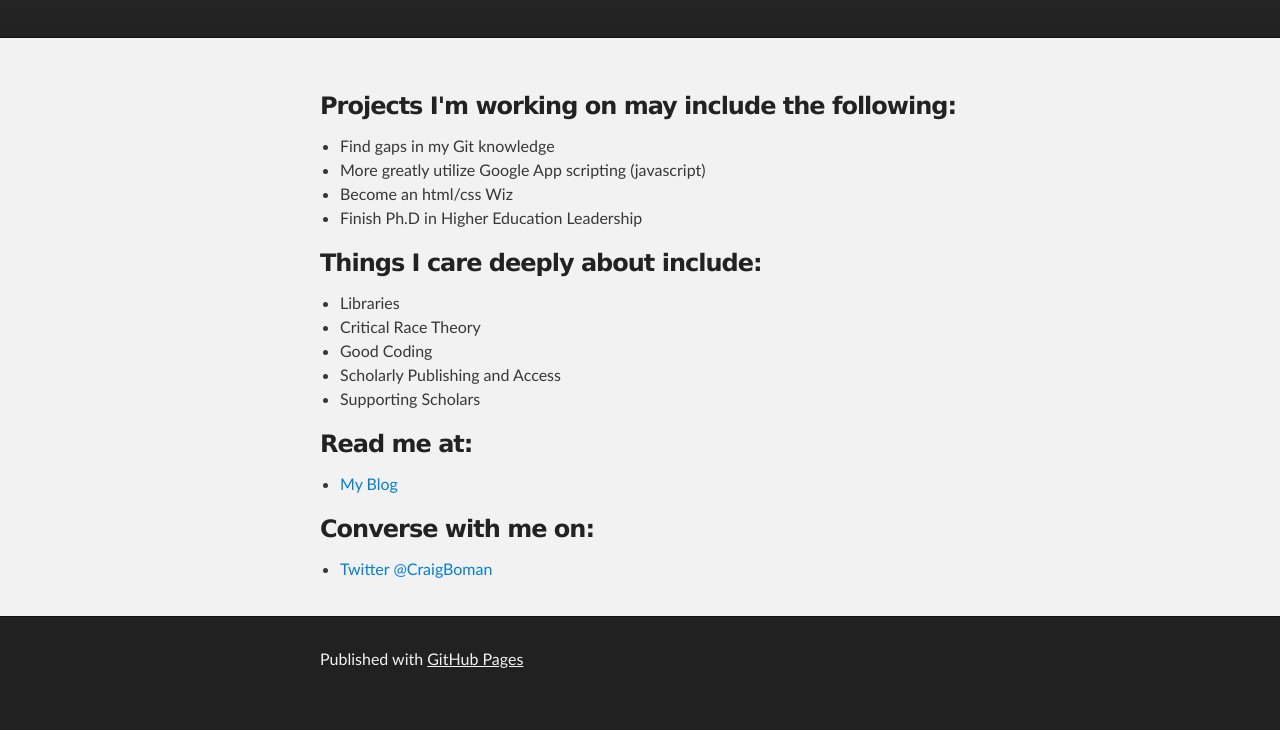
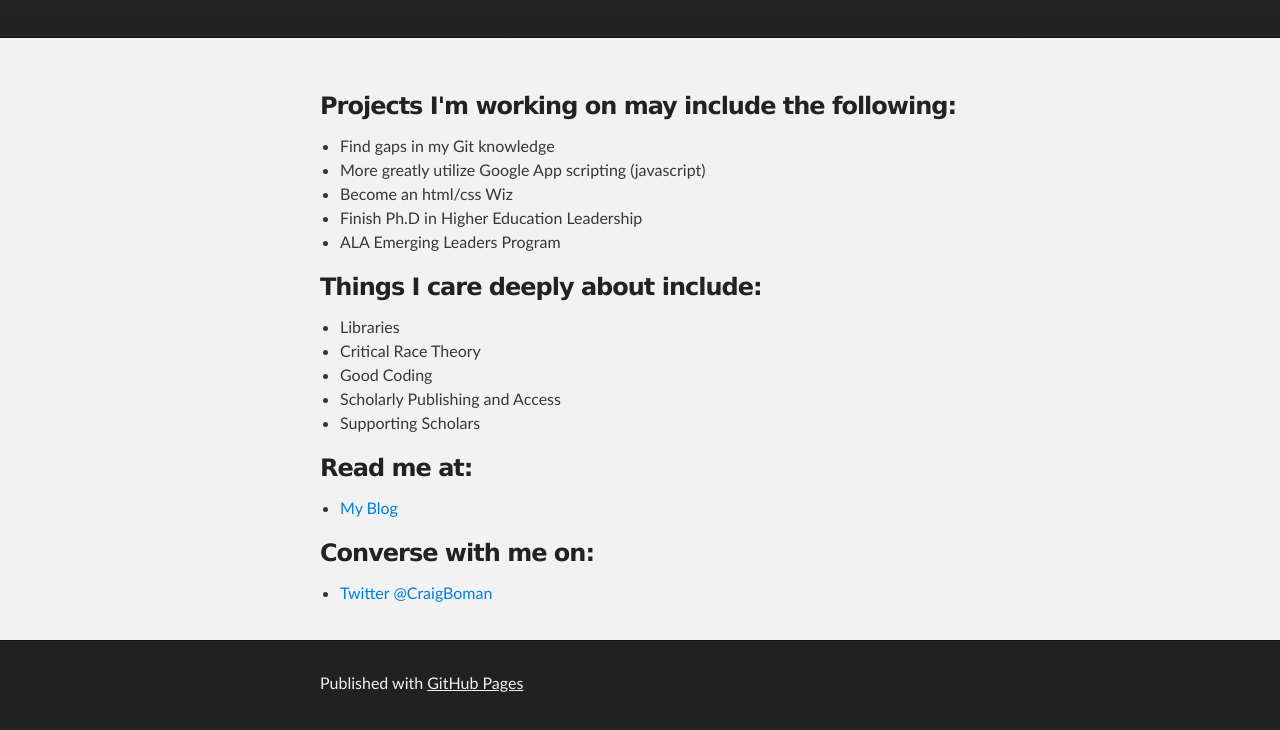
Before and after one commit to cboman/craigboman.github.io, a plain HTML site: page index.html in a window 1280 px wide. Shown: the part 208-938 px from the top of the page. Before the commit the page ends 914 px from the top, so only its background shows below. Drawn offline with Linux system fonts and the light colour scheme.

Commit message:
Projects update

```diff
--- a/index.html
+++ b/index.html
@@ -35,6 +35,7 @@
     <li>More greatly utilize Google App scripting (javascript)</li>
 	<li>Become an html/css Wiz</li>
 	<li>Finish Ph.D in Higher Education Leadership</li>
+	<li>ALA Emerging Leaders Program</li>
 </ul>
 
 <h3>
```
